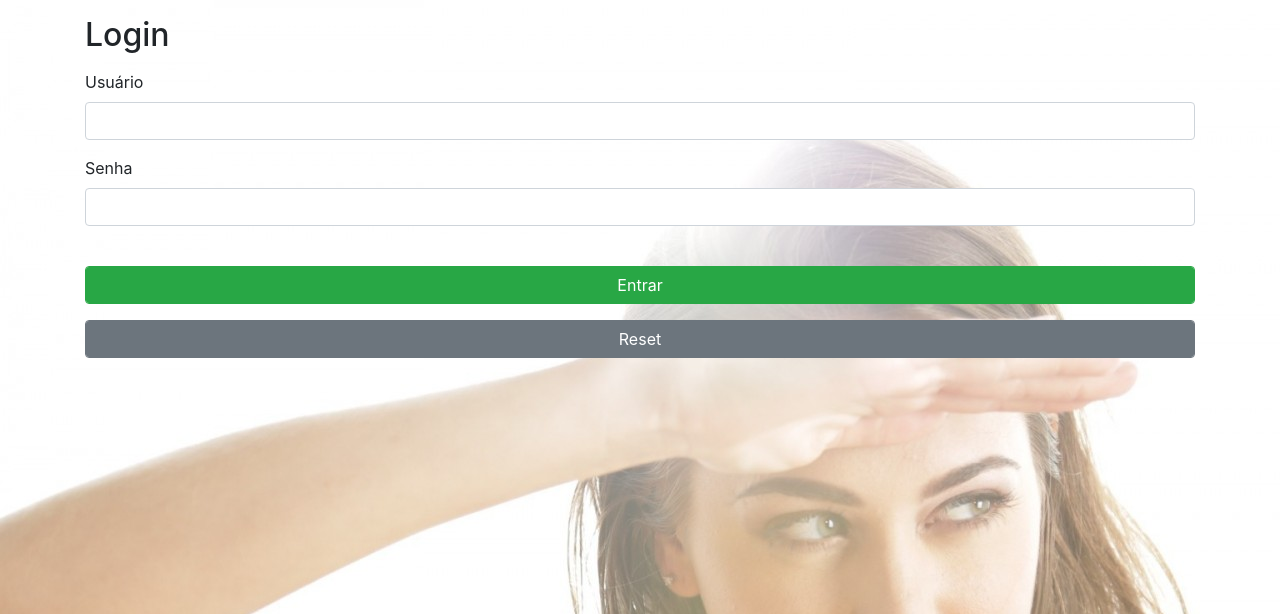
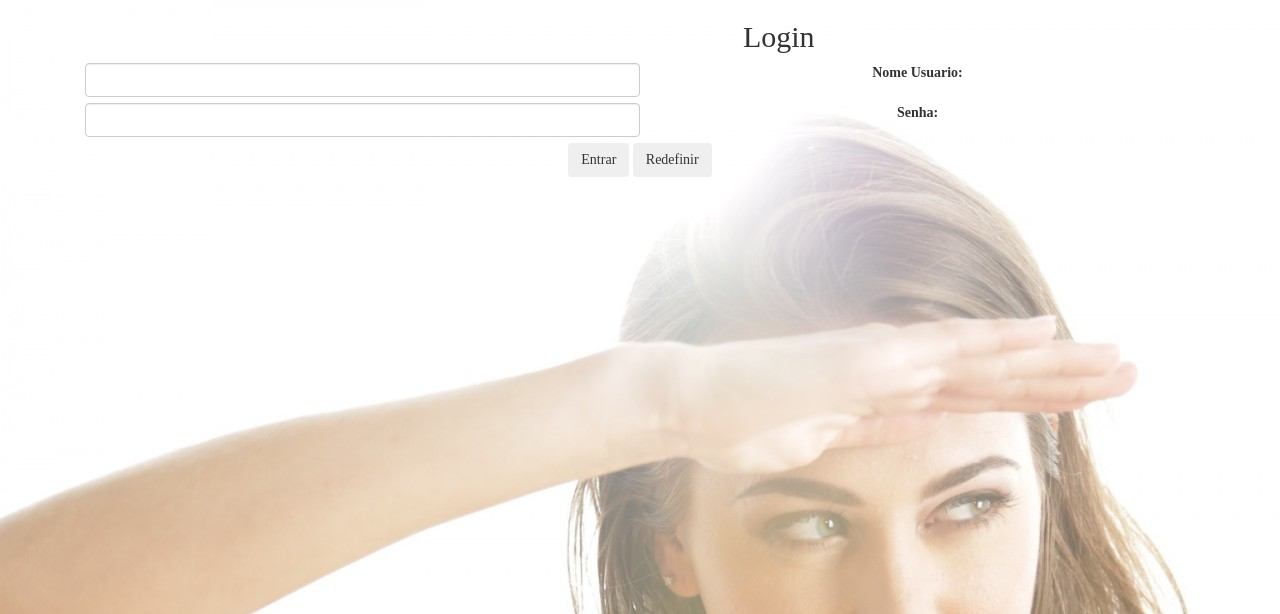
Before and after one commit to SirioSly/SirioProjeto, a CodeIgniter app: page /sirio/index.php/login/index in a window 1280 px wide. Shown: the top 614 px of the page. Run offline with CodeIgniter, Linux system fonts and the light colour scheme; some libraries are stand-ins or nearby versions.

Commit message:
VAI TOMA AGORA VAI

```diff
--- a/application/views/login.php
+++ b/application/views/login.php
@@ -1,34 +1,34 @@
+<!DOCTYPE html>
+
 <div class="container">
+
+
+    <div class="row"></div>
+
+    <div class="col-xs-1 col-sm-1 col-lg-3"></div>
+    <!--        <div class="col-xs-10 col-sm-10 col-lg-6">-->
+
+    <font  style="font-family:Century Gothic"> <h2><center>Login</center></h2>
+    <?php echo form_open('login/autenticar'); ?>
+    <center>
     <div class="form-group">
-        <div class="form-group"></div>
-        <div class="form-group">
-            <div class="form-group">
-                <h2 class="">Login</h2>
-            </div>
-            <div class="form-group">
-                <?php echo form_open('login/autenticar'); ?>
-                <div class="form-group">
-                    <label class="" for="usuario">Usuário</label>
-                    <input class="form-control" type="text" required="required" name="usuario" id="usuario">
+        <label for="nomeusuario">Nome Usuario:</label>
+        <input name="usuario" type="text" class="col-sm-6 form-control"  id="nomeUsuario">
+    </div>
+        </center>
 
-                </div>
-                <div class="form-group">
-                    <label class="" for="senha">Senha</label>
-                    <input class="form-control" type="password" required="required" name="senha" id="senha">
+    <center>
+    <div class="form-group">
+        <label for="senha">Senha:</label>
+        <input name="senha" type="password" class="col-sm-6 form-control"  id="senha">
+    </div>
+    </center>
 
-                </div>
-                </br>
-                <input Class="btn-success form-control" type="submit" name="acao" value="Entrar" />
-                <p></p>
-                <input  Class="btn-secondary form-control" type="reset" />
-                <?php form_close(); ?>
-            </div>
-        </div>
-        <div class=""></div>
-    </div>
-</div>
-<script type="text/javascript">
-    $("#btn-lista").click(function () {
-        $("#div-lista").toggleClass("hide");
-    });
-</script>
+
+    <p></p>
+    <center>
+    <input class="btn btn-dark" type="submit" value="Entrar"/>
+    <input class="btn btn-dark" type="reset" value="Redefinir"/>
+    </center>
+    <?php form_close(); ?>
+    <p></p>
--- a/application/views/template/header.php
+++ b/application/views/template/header.php
@@ -28,7 +28,7 @@ and open the template in the editor.
 
         <?php if ($this->session->userdata('estou_logado')) { ?>
             <div class="container"  >
-                <nav class="navbar navbar-expand-lg navbar-light bg-light">
+                <nav class="navbar navbar-expand-lg navbar-dark bg-dark">
                     <a class="navbar-brand" href="home">Sistema do Sirio</a>
                     <button class="navbar-toggler" type="button" data-toggle="collapse" data-target="#navbarSupportedContent" aria-controls="navbarSupportedContent"
                             aria-expanded="false" aria-label="Toggle navigation">
```
Also changed, not shown: application/views/home.php (+8 -8 lines).
